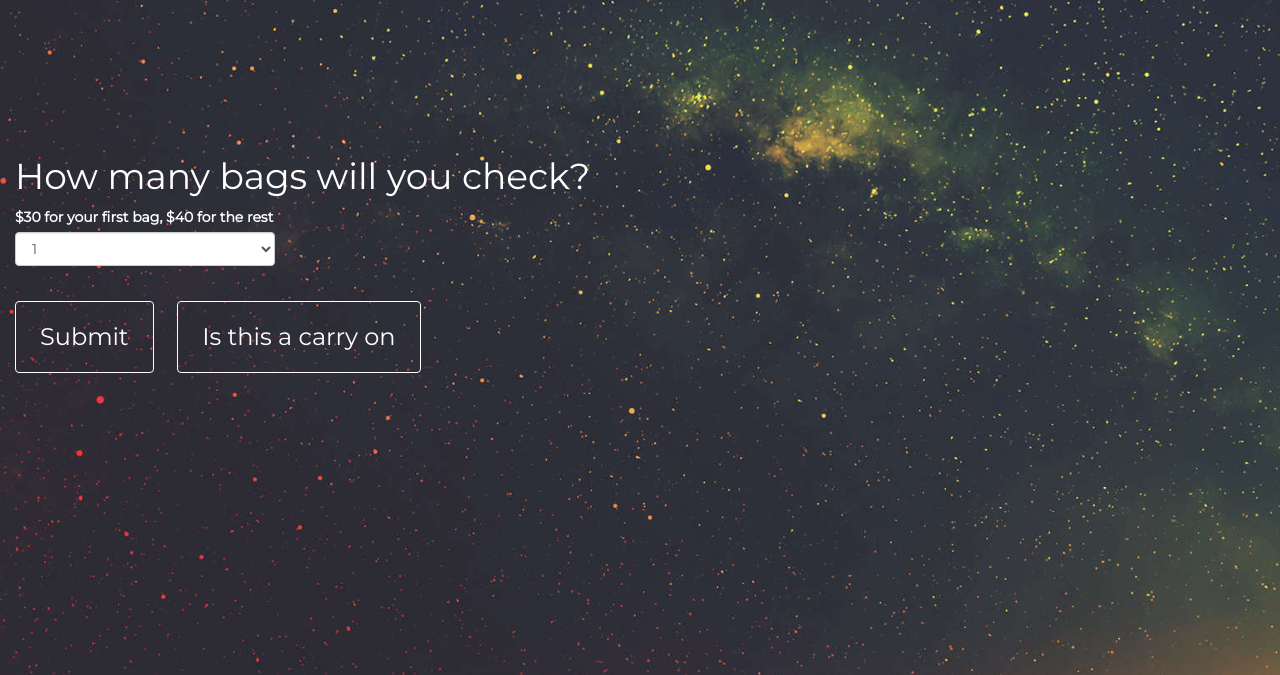
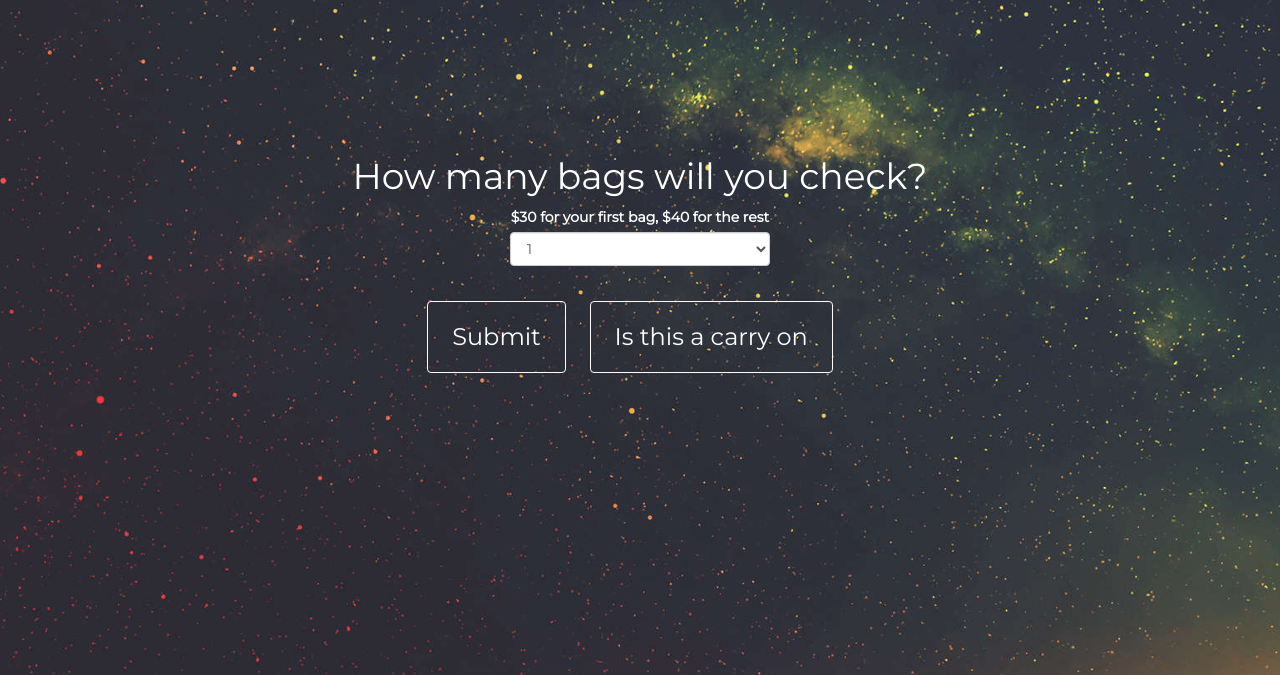
Before and after one commit to governorx/BEHACK2018, a website: page views/LuggageManager.html in a window 1280 px wide. Shown: the part 125-800 px from the top of the page. Drawn offline with nearby package versions, Linux system fonts and the light colour scheme; files that its build step writes are made by us from their sources; no server answers; files whose address does not match are found by name.

Commit message:
fixed spacing

```diff
--- a/views/LuggageManager.html
+++ b/views/LuggageManager.html
@@ -63,7 +63,7 @@
     <br> </br>
     <br> </br>
     <br> </br>
-    <div class="collapse navbar-collapse align="middle">
+    <div class="collapse navbar-collapse" align="middle">
         <td valign="bottom"> <h1>How many bags will you check?</h1></td>
       <div class="form-group" style="width:260px;">
         <label for="exampleFormControlSelect1" align="right">$30 for your first bag, $40 for the rest </label>
```
